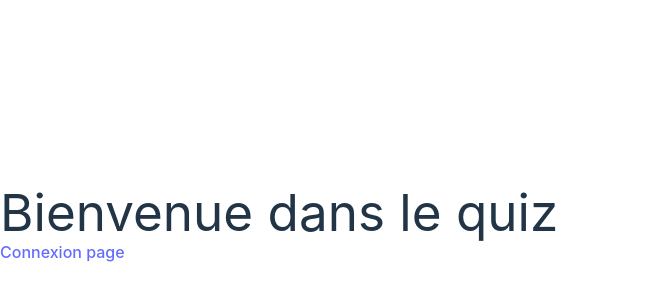
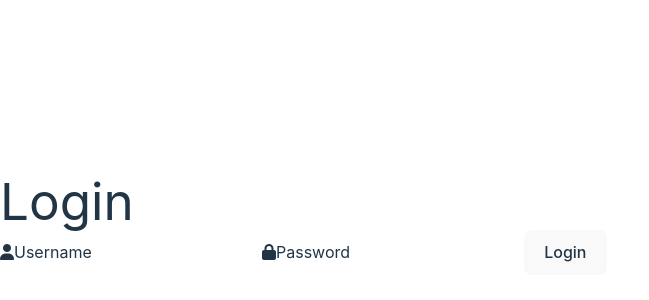
Before and after one commit to Deo012/JeuQuestionnaire-repo, a React (Vite) app in the folder frontend/: page /quizPage in a window 1280 px wide. Shown: the part 176-476 px from the top of the page, without its empty margins (0-649 px from the left). Built offline with nearby package versions, Linux system fonts and the light colour scheme.

Commit message:
Cant enter quiz unless you have connection token

```diff
--- a/frontend/src/pages/quizPage.jsx
+++ b/frontend/src/pages/quizPage.jsx
@@ -1,7 +1,14 @@
-import React from "react"
+import React, {useState} from "react"
 import {Link} from "react-router-dom";
+import ConnexionPage from "./connexionPage";
 
-const quizPage = () => {
+const QuizPage = () => {
+    const[token, setToken] = useState();
+
+    if(!token){
+        return <ConnexionPage setToken = {setToken}/>;
+    }
+
     return (
         <>
             <h1>Bienvenue dans le quiz</h1>
@@ -10,4 +17,4 @@ const quizPage = () => {
     );
 }
 
-export default quizPage;
+export default QuizPage;
```
